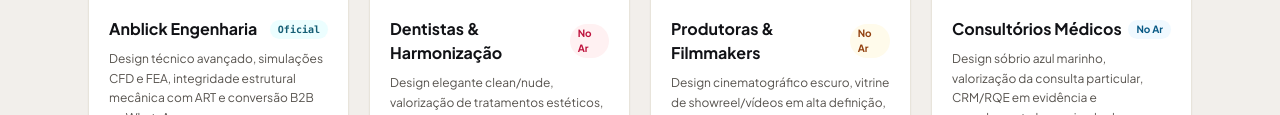
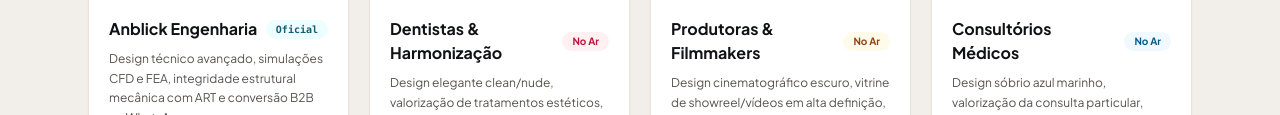
Before and after one commit to petersilvahs/seusite, a website: page sites-output/index.html in a window 1280 px wide. Shown: the part 2918-3033 px from the top of the page. Drawn offline with nearby package versions, Linux system fonts and the light colour scheme.

Commit message:
fix: prevent 'No Ar' badge from wrapping into two lines

```diff
--- a/sites-output/index.html
+++ b/sites-output/index.html
@@ -520,9 +520,9 @@
                 </div>
               </div>
               <div class="p-5 space-y-2">
-                <div class="flex items-center justify-between">
+                <div class="flex items-center justify-between gap-2">
                   <h3 class="text-base font-bold text-[#111216]">Anblick Engenharia</h3>
-                  <span class="text-[10px] font-mono text-cyan-800 bg-cyan-50 px-2 py-0.5 rounded-full font-bold">Oficial</span>
+                  <span class="text-[10px] font-mono text-cyan-800 bg-cyan-50 px-2.5 py-0.5 rounded-full font-bold whitespace-nowrap shrink-0">Oficial</span>
                 </div>
                 <p class="text-stone-600 text-xs leading-relaxed">
                   Design técnico avançado, simulações CFD e FEA, integridade estrutural mecânica com ART e conversão B2B no WhatsApp.
@@ -554,9 +554,9 @@
                 </div>
               </div>
               <div class="p-5 space-y-2">
-                <div class="flex items-center justify-between">
+                <div class="flex items-center justify-between gap-2">
                   <h3 class="text-base font-bold text-[#111216]">Dentistas & Harmonização</h3>
-                  <span class="text-[10px] text-rose-700 bg-rose-50 px-2 py-0.5 rounded-full font-bold">No Ar</span>
+                  <span class="text-[10px] text-rose-700 bg-rose-50 px-2.5 py-0.5 rounded-full font-bold whitespace-nowrap shrink-0">No Ar</span>
                 </div>
                 <p class="text-stone-600 text-xs leading-relaxed">
                   Design elegante clean/nude, valorização de tratamentos estéticos, CRO em evidência e agendamento de consultas particulares.
@@ -588,9 +588,9 @@
                 </div>
               </div>
               <div class="p-5 space-y-2">
-                <div class="flex items-center justify-between">
+                <div class="flex items-center justify-between gap-2">
                   <h3 class="text-base font-bold text-[#111216]">Produtoras & Filmmakers</h3>
-                  <span class="text-[10px] text-amber-800 bg-amber-50 px-2 py-0.5 rounded-full font-bold">No Ar</span>
+                  <span class="text-[10px] text-amber-800 bg-amber-50 px-2.5 py-0.5 rounded-full font-bold whitespace-nowrap shrink-0">No Ar</span>
                 </div>
                 <p class="text-stone-600 text-xs leading-relaxed">
                   Design cinematográfico escuro, vitrine de showreel/vídeos em alta definição, cases de marcas atendidas e botão de proposta no WhatsApp.
@@ -622,9 +622,9 @@
                 </div>
               </div>
               <div class="p-5 space-y-2">
-                <div class="flex items-center justify-between">
+                <div class="flex items-center justify-between gap-2">
                   <h3 class="text-base font-bold text-[#111216]">Consultórios Médicos</h3>
-                  <span class="text-[10px] text-sky-800 bg-sky-50 px-2 py-0.5 rounded-full font-bold">No Ar</span>
+                  <span class="text-[10px] text-sky-800 bg-sky-50 px-2.5 py-0.5 rounded-full font-bold whitespace-nowrap shrink-0">No Ar</span>
                 </div>
                 <p class="text-stone-600 text-xs leading-relaxed">
                   Design sóbrio azul marinho, valorização da consulta particular, CRM/RQE em evidência e agendamento humanizado de consultas.
```
Also changed, not shown: sites-output/seusite/index.html (+8 -8 lines).
